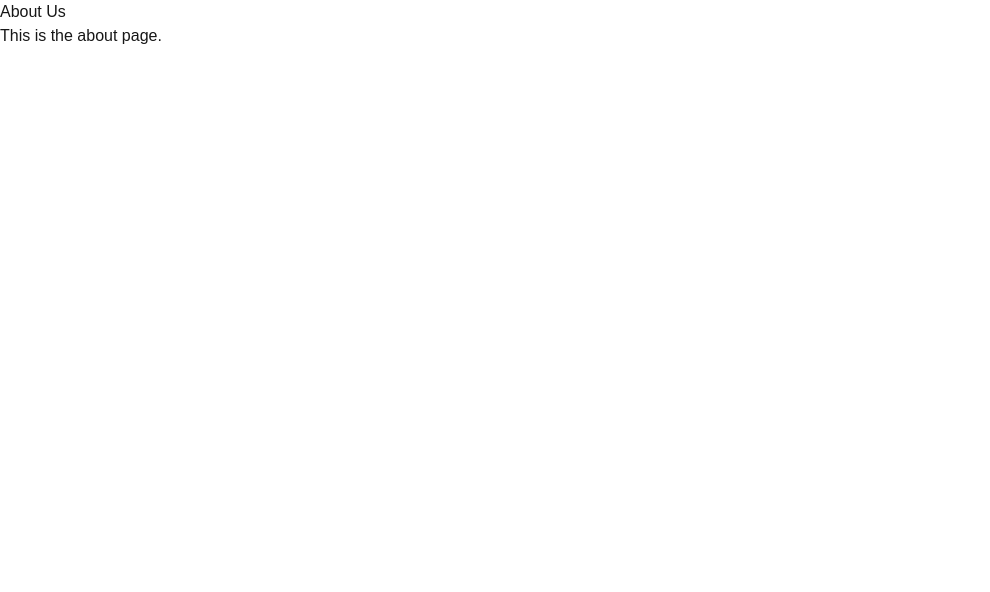
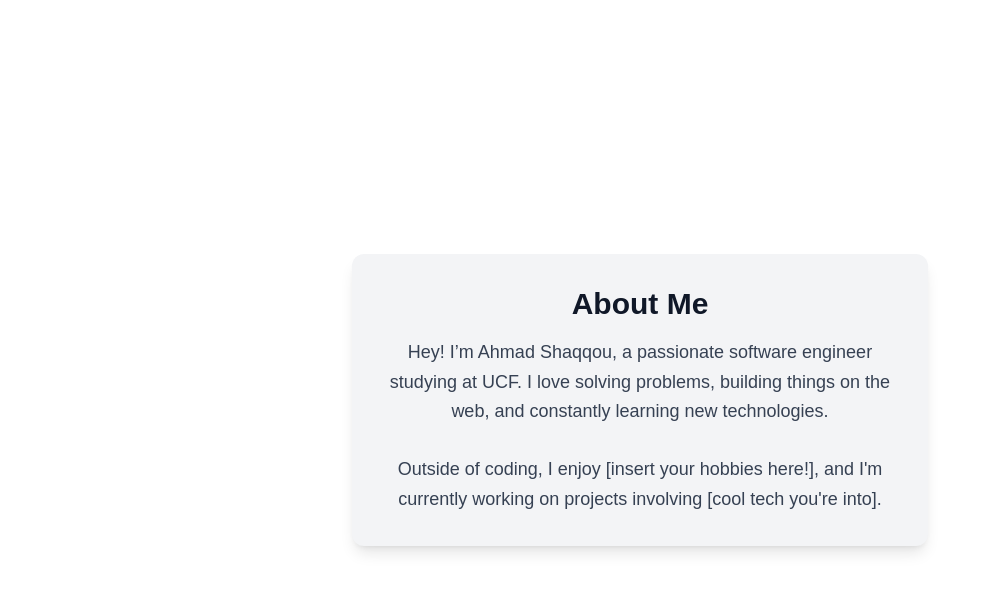
Before and after one commit to ahmadshaqqou/Portfolio, a Next.js app in the folder portfolio/: page /about in a window 1280 px wide. Shown: the top 592 px of the page, without its empty margins (0-990 px from the left). Built offline with nearby package versions, Linux system fonts and the light colour scheme.

Commit message:
setup about me page and added resume

```diff
--- a/portfolio/src/app/about/page.tsx
+++ b/portfolio/src/app/about/page.tsx
@@ -1,11 +1,17 @@
-// Example: /about/page.jsx
 import React from 'react';
 
 export default function AboutPage() {
   return (
-    <div>
-      <h1>About Us</h1>
-      <p>This is the about page.</p>
+    <div className= "flex items-center justify-center min-h-screen bg-white dark:bg-black p-8">
+          <div className="bg-gray-100 dark:bg-gray-900 p-8 rounded-xl shadow-lg max-w-xl text-center">
+        <h1 className="text-3xl font-bold text-gray-900 dark:text-white mb-4">About Me</h1>
+        <p className="text-gray-700 dark:text-gray-300 text-lg leading-relaxed">
+          Hey! I’m Ahmad Shaqqou, a passionate software engineer studying at UCF. I love solving problems,
+          building things on the web, and constantly learning new technologies.
+          <br /><br />
+          Outside of coding, I enjoy [insert your hobbies here!], and I'm currently working on projects involving [cool tech you're into].
+        </p>
+      </div>
     </div>
   );
 }
--- a/portfolio/src/app/page.tsx
+++ b/portfolio/src/app/page.tsx
@@ -28,7 +28,7 @@ export default function Home() {
             About Me
           </a>
           <a
-            href="/resume"
+            href="/AhmadShaqqouResume.pdf"
             target="_blank"
             rel="noopener noreferrer"
             className="px-4 py-2 bg-gray-200 text-gray-800 rounded-lg hover:bg-gray-300 transition"
--- a/portfolio/src/app/resume/page.tsx
+++ /dev/null
@@ -1,11 +0,0 @@
-// Example: /resume/page.jsx
-import React from 'react';
-
-export default function ResumePage() {
-  return (
-    <div>
-      <h1>Resume</h1>
-      <p>This is the resume.</p>
-    </div>
-  );
-}
```
Also changed, not shown: 1 other file (tests, documents, lock files or other folders).
